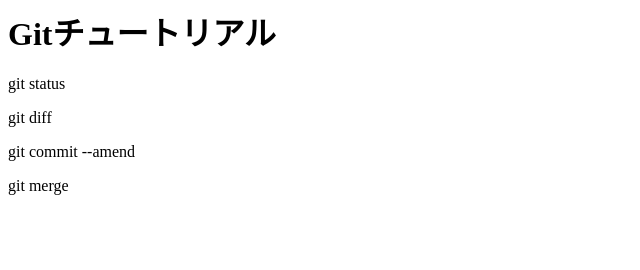
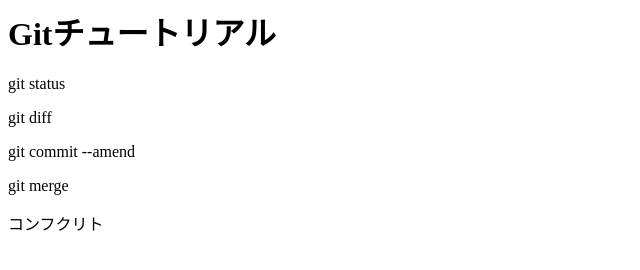
Before and after one commit to jun-k007/git_tutorial2, a plain HTML site: page index.html in a window 1280 px wide. Shown: the full height of the page, 0-640 px from the left. Drawn offline with Linux system fonts and the light colour scheme.

Commit message:
コンフリクトを追記

```diff
--- a/index.html
+++ b/index.html
@@ -3,3 +3,4 @@
 <p>git diff</p>
 <p>git commit  --amend</p>
 <p>git merge</p>
+<p>コンフクリト</p>
```
